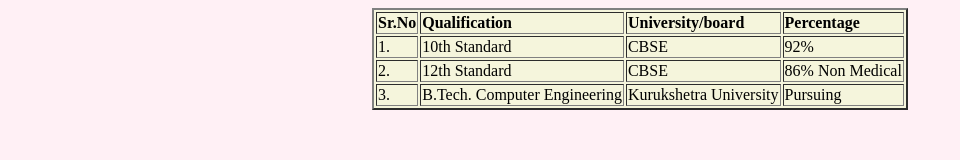
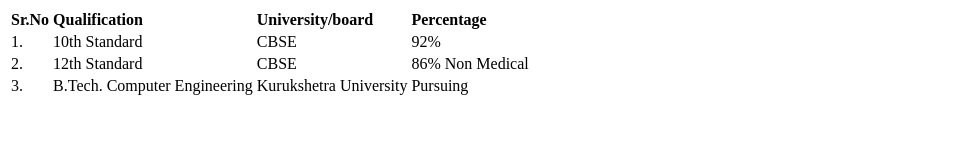
Before and after one commit to hp6970321/Portfolio, a plain HTML site: page Educational deets.html in a window 1280 px wide. Shown: the whole page, without its empty margins (0-960 px from the left). Drawn offline with Linux system fonts and the light colour scheme.

Commit message:
Update Educational deets.html

```diff
--- a/Educational deets.html
+++ b/Educational deets.html
@@ -3,9 +3,10 @@
 <head>
     <meta charset="UTF-8">
     <title>Edu details</title>
+    <link rel="stylesheet" href="./style.css">
 </head>
-<body bgcolor="#fff0f5"><center>
-<table bgcolor="#f5f5dc" border="2" >
+<body><div>
+<table>
     <tr>
         <td><b>Sr.No</b></td>
         <td><b>Qualification</b></td>
@@ -31,7 +32,6 @@
         <td>Pursuing</td>
     </tr>
 </table>
-</center>
-
+</div>
 </body>
 </html>
```
